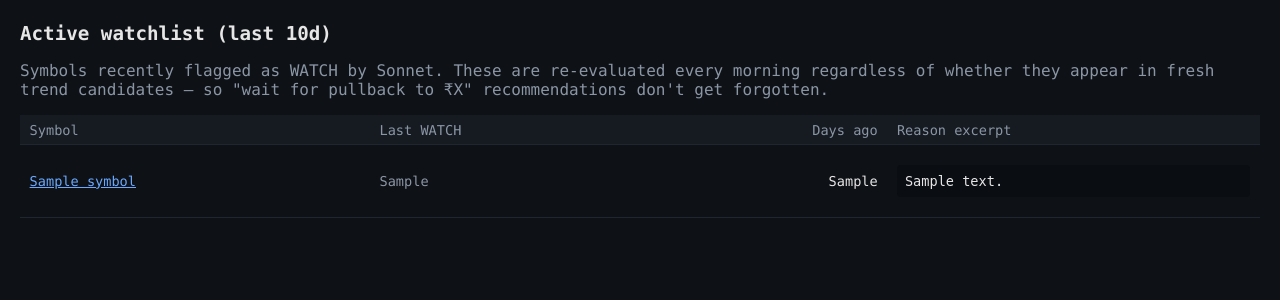
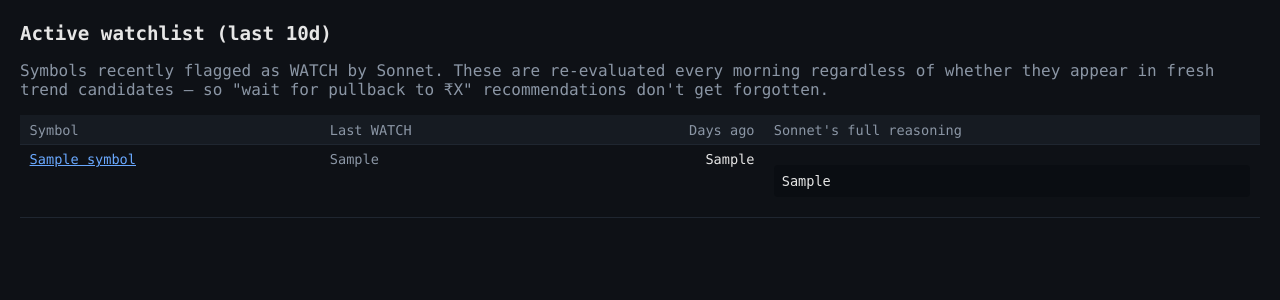
Before and after one commit to MananHingorani2003/trading-bot, a FastAPI app: template src/trading/dashboard/templates/watchlist.html in a window 1280 px wide. Shown: the part 49-349 px from the top of the page. Run offline with FastAPI, Linux system fonts and the light colour scheme; the template is opened without the code that fills it: most values are stand-ins (such as "Sample title", 1, 10 or a date in 2020).

Commit message:
fix(watchlist): pull full Sonnet reasoning (not 200-char excerpt); dashboard wraps properly

```diff
--- a/src/trading/cli.py
+++ b/src/trading/cli.py
@@ -219,7 +219,8 @@ def watchlist_cmd(days: int = typer.Option(14, help="WATCH lookback window")):
         console.print("[yellow]watchlist empty — no recent WATCH decisions")
         return
     for w in watches:
-        tbl.add_row(w.symbol, w.last_watch_ts[:10], str(w.days_ago), w.last_reason_excerpt[:160])
+        # CLI: truncate to keep terminal output tidy; dashboard shows full
+        tbl.add_row(w.symbol, w.last_watch_ts[:10], str(w.days_ago), w.last_reason[:200])
     console.print(tbl)
 
 
--- a/src/trading/dashboard/templates/watchlist.html
+++ b/src/trading/dashboard/templates/watchlist.html
@@ -11,15 +11,19 @@
 {% if rows %}
 <table>
   <thead><tr>
-    <th>Symbol</th><th>Last WATCH</th><th class="num">Days ago</th><th>Reason excerpt</th>
+    <th>Symbol</th><th>Last WATCH</th><th class="num">Days ago</th><th>Sonnet's full reasoning</th>
   </tr></thead>
   <tbody>
   {% for w in rows %}
     <tr>
-      <td><a href="/thesis/{{ w.symbol }}" style="color:var(--acc);">{{ w.symbol }}</a></td>
-      <td class="muted">{{ w.last_watch_ts[:16] }}</td>
-      <td class="num">{{ w.days_ago }}</td>
-      <td><pre>{{ w.last_reason_excerpt }}</pre></td>
+      <td style="vertical-align:top;">
+        <a href="/thesis/{{ w.symbol }}" style="color:var(--acc);">{{ w.symbol }}</a>
+      </td>
+      <td class="muted" style="vertical-align:top;">{{ w.last_watch_ts[:16] }}</td>
+      <td class="num" style="vertical-align:top;">{{ w.days_ago }}</td>
+      <td style="vertical-align:top; max-width: 80ch;">
+        <pre style="max-width: 80ch; white-space: pre-wrap; word-wrap: break-word;">{{ w.last_reason }}</pre>
+      </td>
     </tr>
   {% endfor %}
   </tbody>
```
Also changed, not shown: src/trading/intelligence/watchlist.py (+6 -6 lines).
